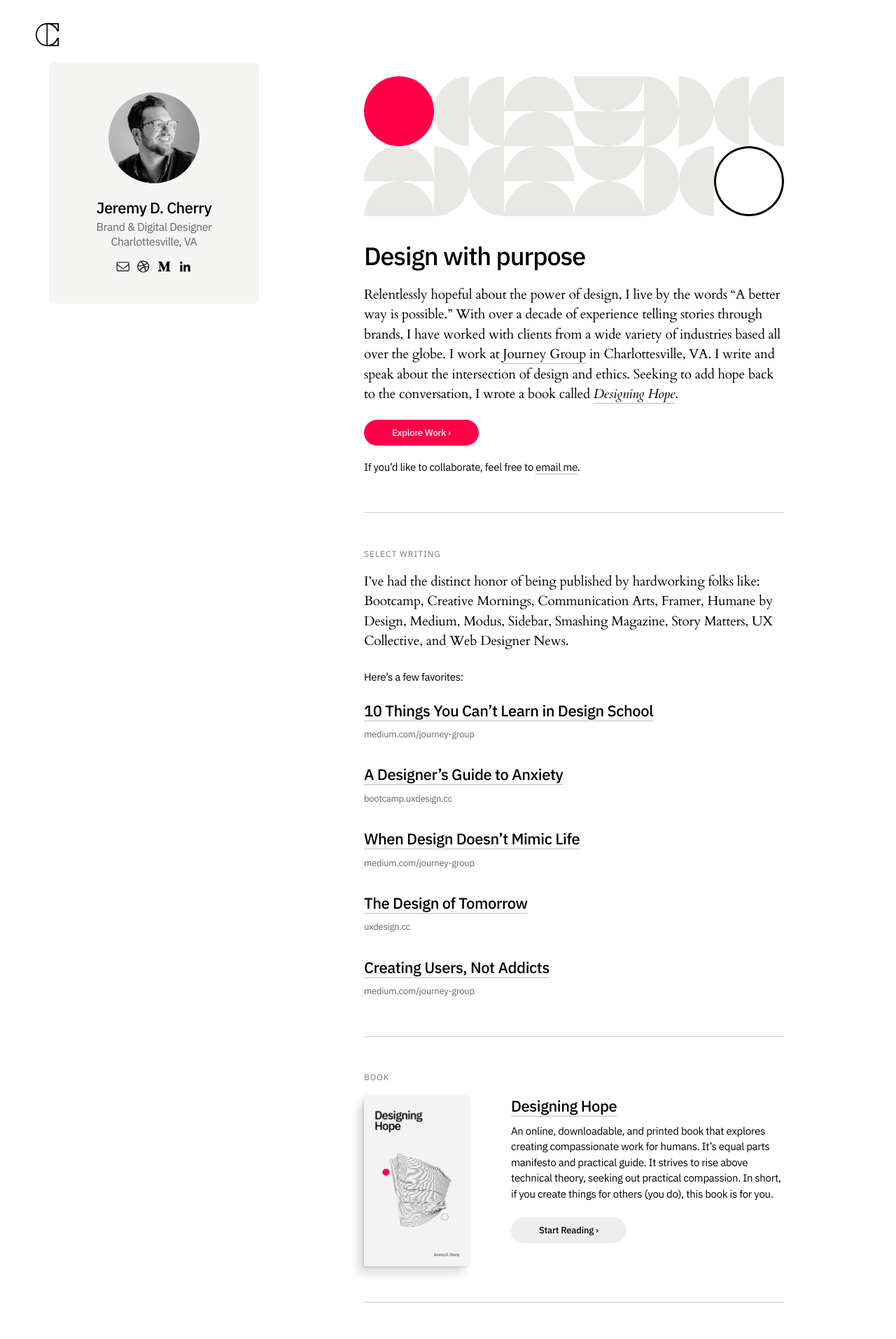
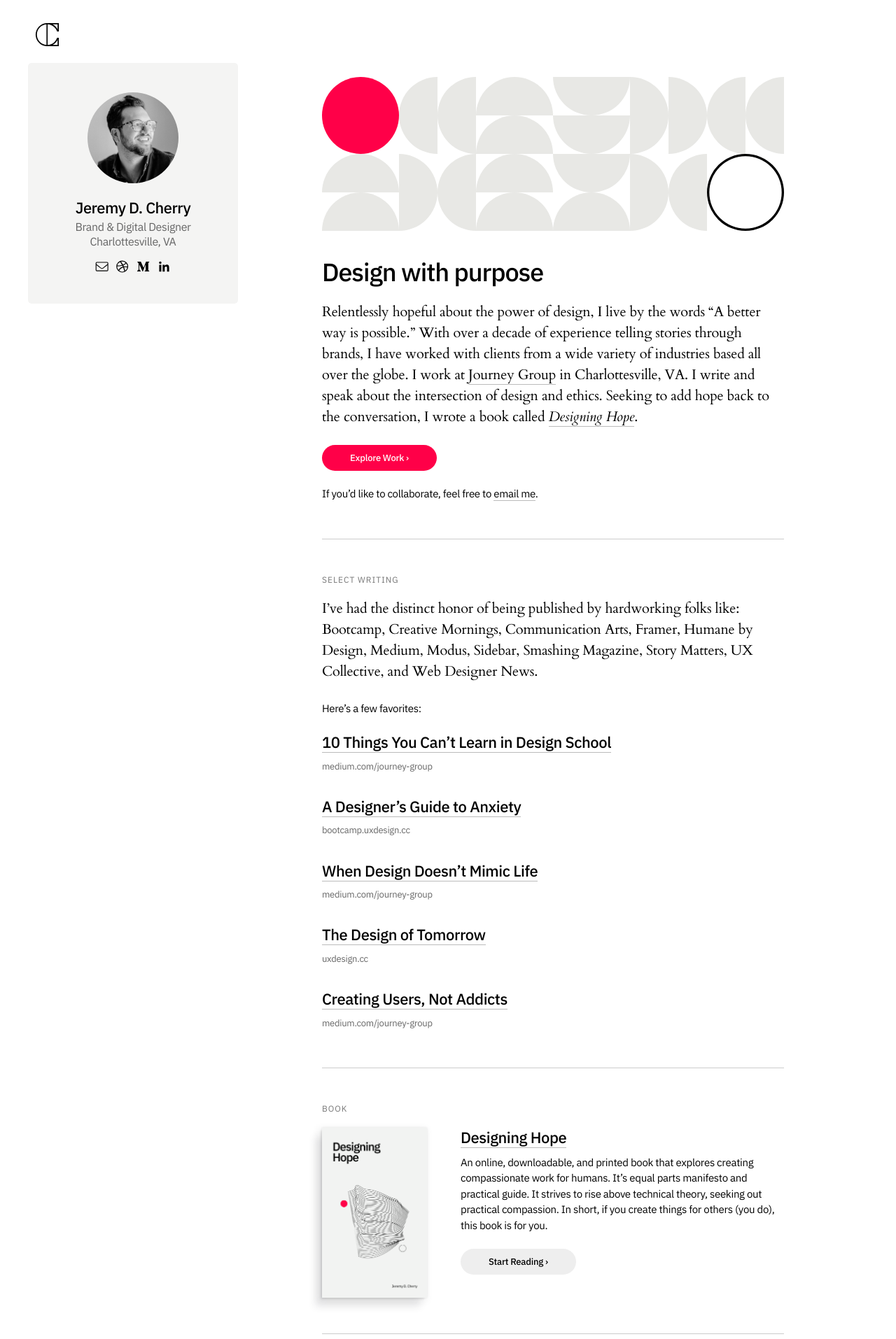
Before and after one commit to jeremydcherry/jeremydcherry.github.io, a Jekyll site: the page built from index.md, in a window 1280 px wide. Shown: the top 1914 px of the page at 70% size. Built offline with Jekyll 4.4.1, drawn with Linux system fonts in a browser that asks for light colours.

Commit message:
Updated column width and paragraph font-size globally

```diff
--- a/_sass/main.scss
+++ b/_sass/main.scss
@@ -36,20 +36,20 @@
 }
 
 .col-main-half-1 {
-  width: 30%;
+  width: 25%;
 }
 
 .col-main-half-2 {
   padding: 0 10%;
-  width: 70%;
+  width: 75%;
 }
 
 .col-book-half-1 {
-  width: 35%;
+  width: 30%;
 }
 
 .col-book-half-2 {
-  width: 65%;
+  width: 70%;
 }
 
 .row:after {
@@ -72,7 +72,7 @@
 
 p {
   color: #000;
-  font-size: 19px;
+  font-size: 20px;
   display: block;
   margin-block-start: 1em;
   margin-block-end: 1.35em;
@@ -205,7 +205,7 @@
 }
 
 img{
-  max-width: 600px;
+  max-width: 660px;
 }
 
 
```
